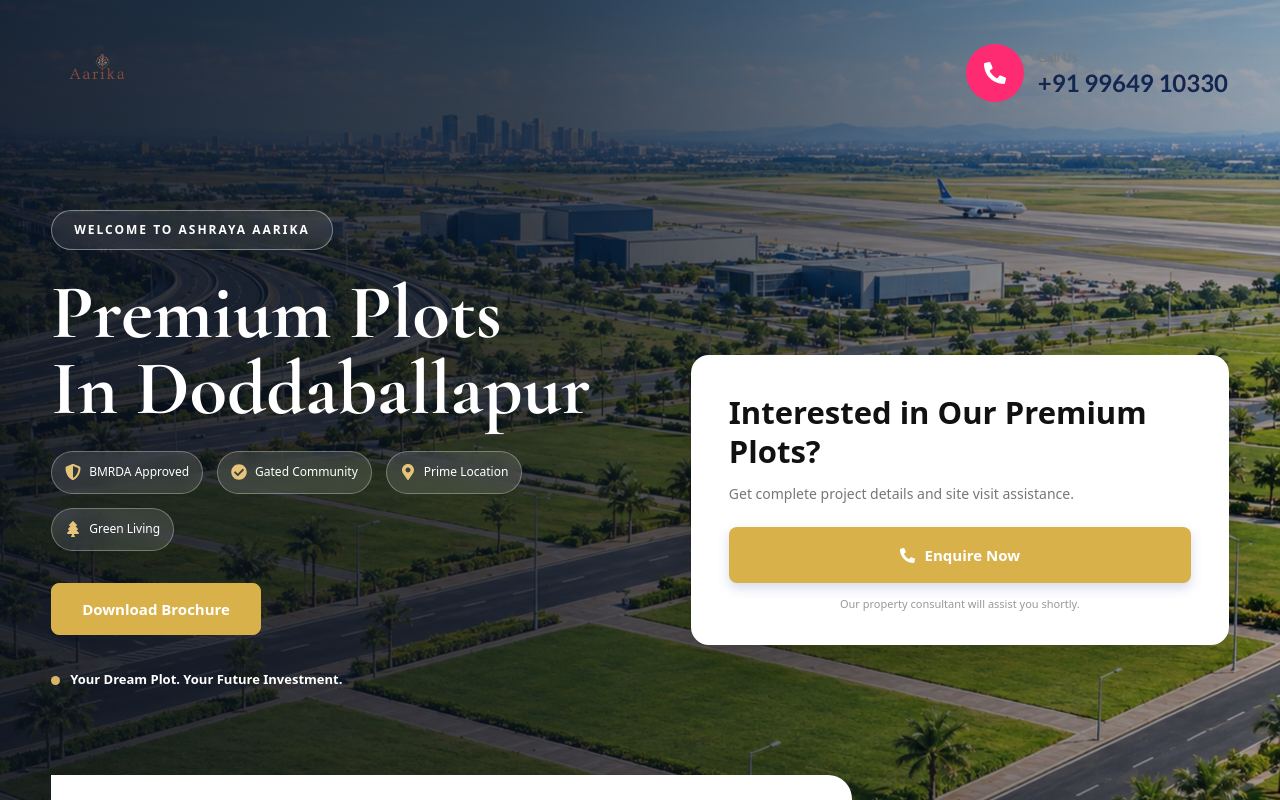
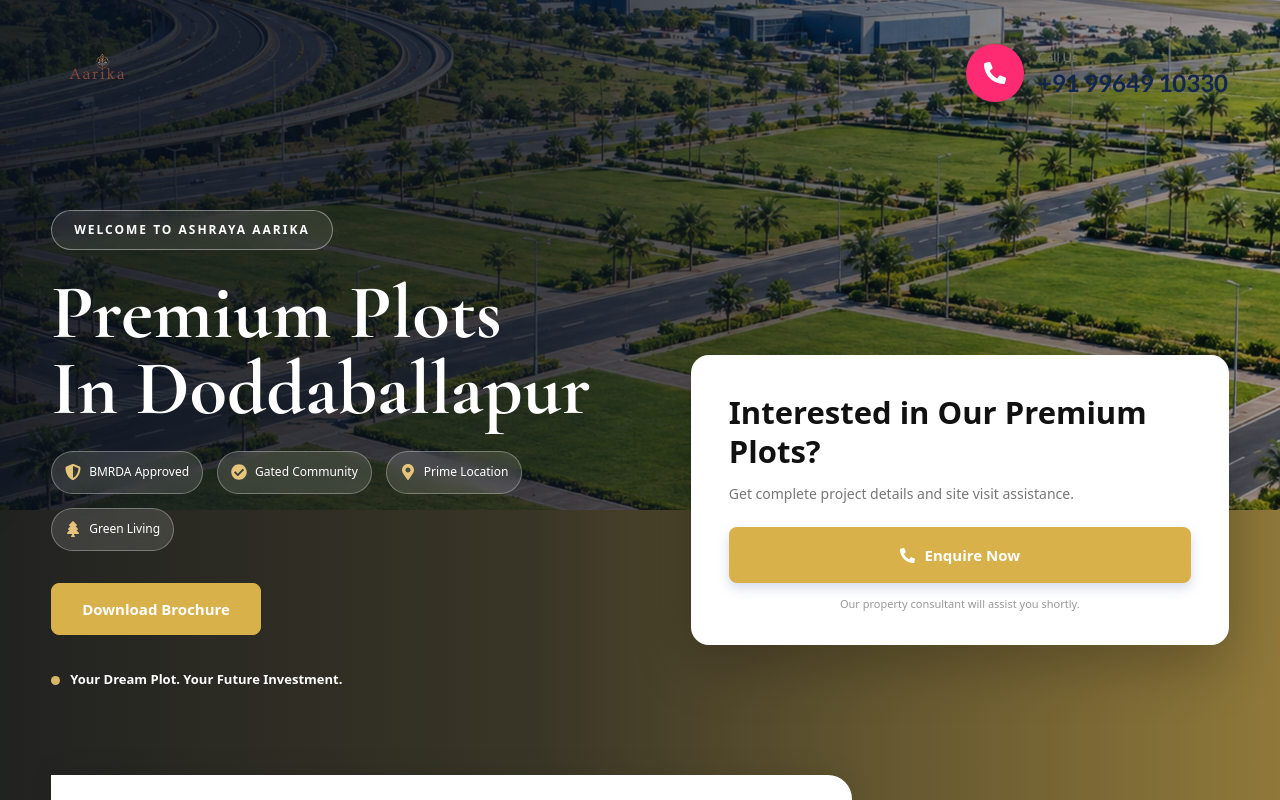
Before and after one commit to Raju2882/Ganapti_landingpage, a React (Vite) app: page / in a window 1280 px wide. Shown: the top 800 px of the page. Built offline with nearby package versions, Linux system fonts and the light colour scheme.

Commit message:
Updated project code

```diff
--- a/src/components/hero/Hero.css
+++ b/src/components/hero/Hero.css
@@ -33,7 +33,7 @@
 
 .hero-bg img {
     width: 100%;
-    height: 100%;
+    height: 50%;
     object-fit: cover;
     object-position: center;
 }
```
Also changed, not shown: src/components/Footer/Footer.css (line endings or trailing spaces).
